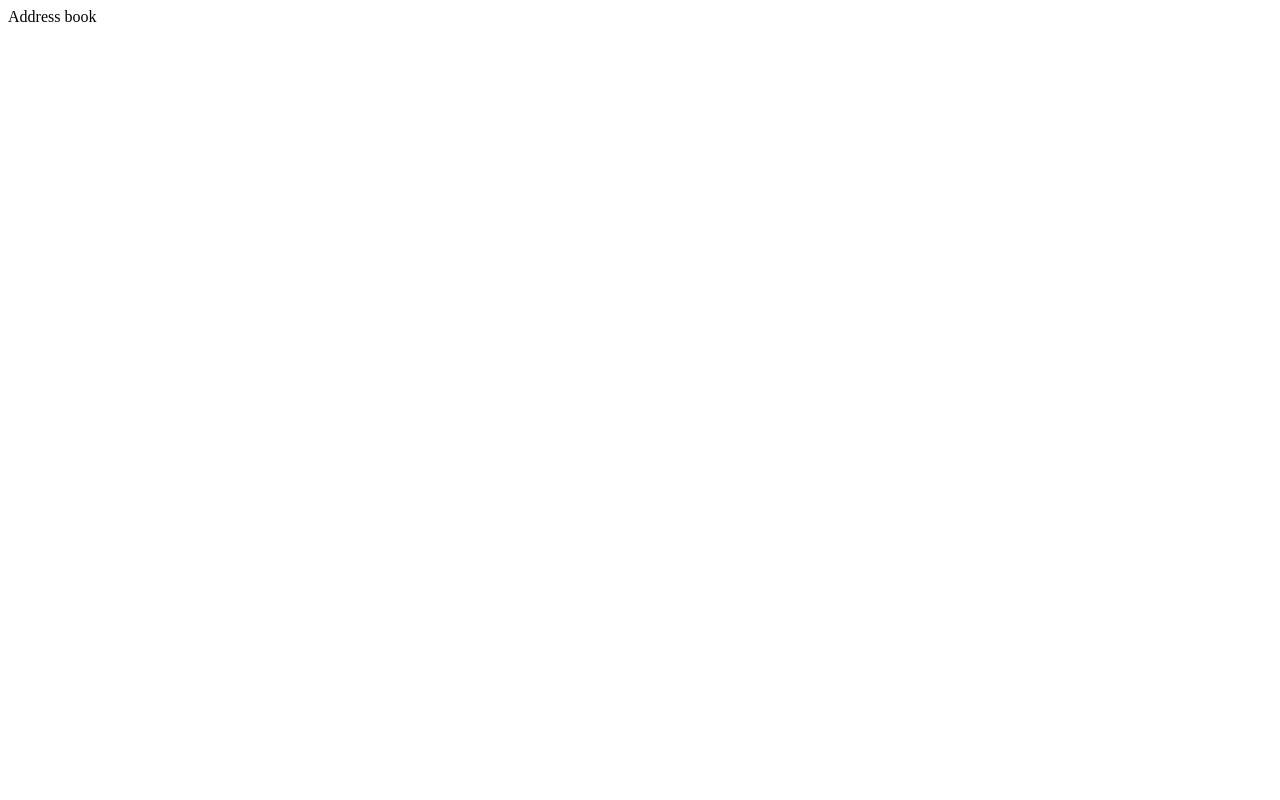
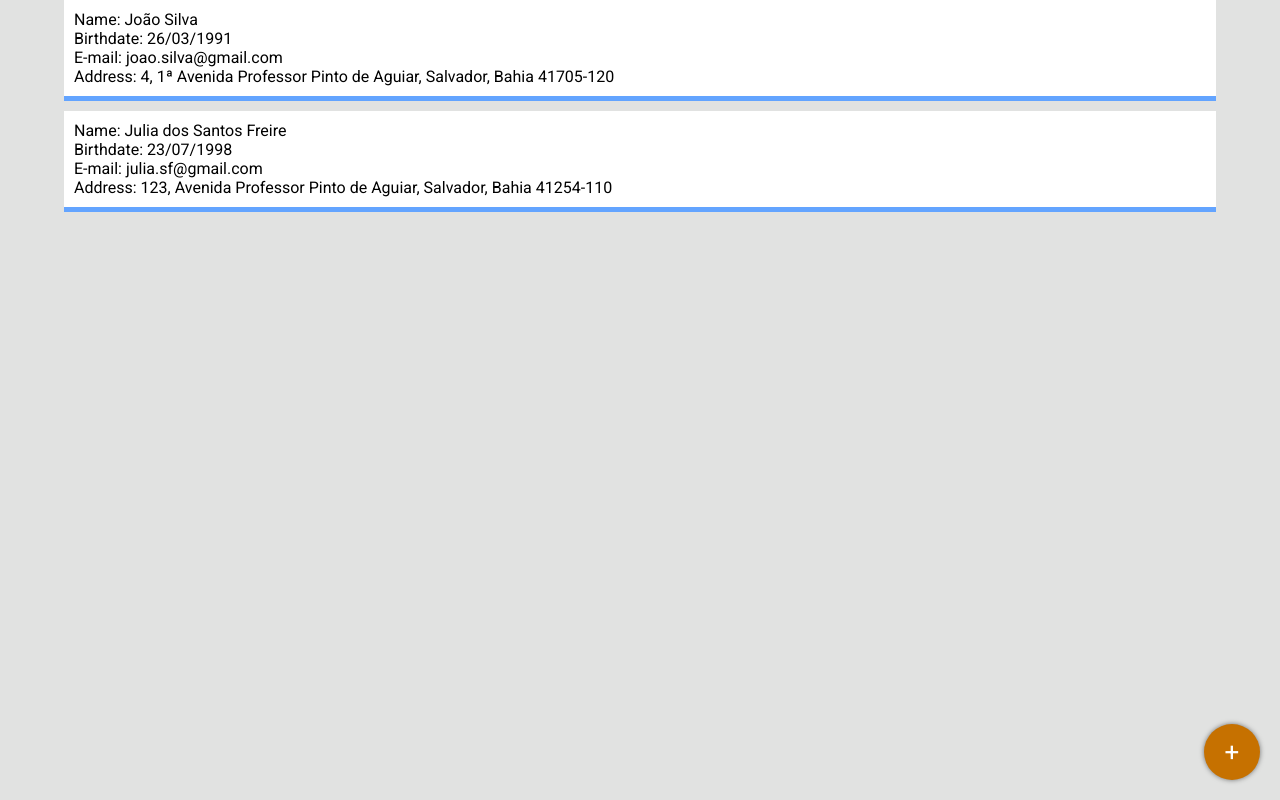
Before and after one commit to mateusrfon/address-book, a React (Create React App) app: page / in a window 1280 px wide. Built offline with nearby package versions, Linux system fonts and the light colour scheme.

Commit message:
feat: contacts rendering

```diff
--- a/package.json
+++ b/package.json
@@ -3,7 +3,6 @@
     "version": "0.1.0",
     "private": true,
     "dependencies": {
-        "@material-ui/core": "^4.12.3",
         "@testing-library/jest-dom": "^5.14.1",
         "@testing-library/react": "^11.2.7",
         "@testing-library/user-event": "^12.8.3",
@@ -15,6 +14,7 @@
         "react-dom": "^17.0.2",
         "react-router-dom": "^5.3.0",
         "react-scripts": "4.0.3",
+        "styled-components": "^5.3.3",
         "typescript": "^4.4.4",
         "web-vitals": "^1.1.2"
     },
@@ -45,6 +45,7 @@
     },
     "devDependencies": {
         "@types/react-router-dom": "^5.3.1",
+        "@types/styled-components": "^5.1.15",
         "@typescript-eslint/eslint-plugin": "^5.1.0",
         "@typescript-eslint/parser": "^5.1.0",
         "eslint-config-prettier": "^8.3.0",
--- a/public/index.html
+++ b/public/index.html
@@ -4,6 +4,9 @@
         <meta charset="utf-8" />
         <meta name="viewport" content="width=device-width, initial-scale=1" />
         <title>Address Book</title>
+        <link rel="preconnect" href="https://fonts.googleapis.com" />
+        <link rel="preconnect" href="https://fonts.gstatic.com" crossorigin />
+        <link href="https://fonts.googleapis.com/css2?family=Roboto&display=swap" rel="stylesheet" />
     </head>
     <body>
         <noscript>You need to enable JavaScript to run this app.</noscript>
--- a/src/App.tsx
+++ b/src/App.tsx
@@ -1,16 +1,57 @@
-import React from 'react';
+import React, { useState } from 'react';
 import { Switch, BrowserRouter as Router, Route } from 'react-router-dom';
+import GlobalStyle from './styles/GlobalStyle';
+import ContactsContext from './contexts/ContactsContext';
+
+import Contacts from './pages/Contacts';
+import Enrollment from './pages/Enrollment';
 
 const App: React.FC = () => {
+    const [contacts, setContacts] = useState(fakeContacts);
+
     return (
         <Router>
+            <GlobalStyle />
             <Switch>
-                <Route exact path="/">
-                    <div>Address book</div>
-                </Route>
+                <ContactsContext.Provider value={{ contacts, setContacts }}>
+                    <Route exact path="/">
+                        <Contacts />
+                    </Route>
+                    <Route exact path="/enrollment">
+                        <Enrollment />
+                    </Route>
+                </ContactsContext.Provider>
             </Switch>
         </Router>
     );
 };
 
 export default App;
+
+const fakeContacts = [
+    {
+        name: 'João Silva',
+        email: 'joao.silva@gmail.com',
+        birthDate: '26/03/1991',
+        address: {
+            zipCode: '41705-120',
+            street: '1ª Avenida Professor Pinto de Aguiar',
+            number: '4',
+            complement: 'Ao lado do restaurante',
+            city: 'Salvador',
+            state: 'Bahia',
+        },
+    },
+    {
+        name: 'Julia dos Santos Freire',
+        email: 'julia.sf@gmail.com',
+        birthDate: '23/07/1998',
+        address: {
+            zipCode: '41254-110',
+            street: 'Avenida Professor Pinto de Aguiar',
+            number: '123',
+            city: 'Salvador',
+            state: 'Bahia',
+        },
+    },
+];
--- /dev/null
+++ b/src/contexts/ContactsContext.tsx
@@ -0,0 +1,11 @@
+import { createContext } from 'react';
+import ContactInterface from '../interfaces/Contact';
+
+interface ContextDefaultValue {
+    contacts: ContactInterface[];
+    setContacts: React.Dispatch<React.SetStateAction<any>>;
+}
+
+const ContactsContext = createContext<ContextDefaultValue | null>(null);
+
+export default ContactsContext;
--- /dev/null
+++ b/src/interfaces/Contact.tsx
@@ -0,0 +1,8 @@
+import AddressInterface from './Address';
+
+export default interface ContactInterface {
+    name: string;
+    email: string;
+    birthDate: string;
+    address: AddressInterface;
+}
--- /dev/null
+++ b/src/pages/Contacts.tsx
@@ -0,0 +1,63 @@
+import React, { useContext } from 'react';
+import styled from 'styled-components';
+import { useHistory } from 'react-router-dom';
+import ContactsContext from '../contexts/ContactsContext';
+
+const Contacts: React.FC = () => {
+    const history = useHistory();
+    const contactsContext = useContext(ContactsContext);
+
+    function newContact() {
+        history.push('/enrollment');
+    }
+
+    function editContact(id: number) {
+        history.push(`/enrollment/${id}`);
+    }
+
+    return (
+        <Container>
+            {contactsContext?.contacts.map((contact, index) => (
+                <Card key={index} onClick={() => editContact(index)}>
+                    <div>Name: {contact.name}</div>
+                    <div>Birthdate: {contact.birthDate}</div>
+                    <div>E-mail: {contact.email}</div>
+                    <div>{`Address: ${contact.address.number}, ${contact.address.street}, ${contact.address.city}, ${contact.address.state} ${contact.address.zipCode}`}</div>
+                </Card>
+            ))}
+            <Button onClick={newContact}>+</Button>
+        </Container>
+    );
+};
+
+export default Contacts;
+
+const Container = styled.div`
+    display: flex;
+    flex-direction: column;
+    align-items: center;
+`;
+
+const Card = styled.div`
+    width: 90%;
+    background-color: white;
+    border-bottom: 5px solid #63a4ff;
+    margin-bottom: 10px;
+    padding: 10px;
+`;
+
+const Button = styled.button`
+    position: fixed;
+    right: 20px;
+    bottom: 20px;
+    background-color: #c67100;
+    height: 56px;
+    width: 56px;
+    border-radius: 50%;
+    color: white;
+    font-size: 26px;
+    display: flex;
+    align-items: center;
+    justify-content: center;
+    box-shadow: 0 0 5px rgba(0, 0, 0, 0.5);
+`;
--- /dev/null
+++ b/src/pages/Enrollment.tsx
@@ -0,0 +1,7 @@
+import React from 'react';
+
+const Enrollment: React.FC = () => {
+    return <div>Page under development</div>;
+};
+
+export default Enrollment;
--- /dev/null
+++ b/src/styles/GlobalStyle.tsx
@@ -0,0 +1,18 @@
+import { createGlobalStyle } from 'styled-components';
+
+const GlobalStyle = createGlobalStyle`
+  * {
+	  	box-sizing: border-box;
+    	margin: 0;
+    	padding: 0;
+		border: 0;
+		font-family: 'Roboto', sans-serif;
+		font-size: 100%;
+		vertical-align: baseline;
+  }
+  body {
+	  background-color: #E1E2E1;
+  }
+`;
+
+export default GlobalStyle;
```
Also changed, not shown: src/interfaces/Address.tsx (added, +8 -0 lines), 2 other files (tests, documents, lock files or other folders).
